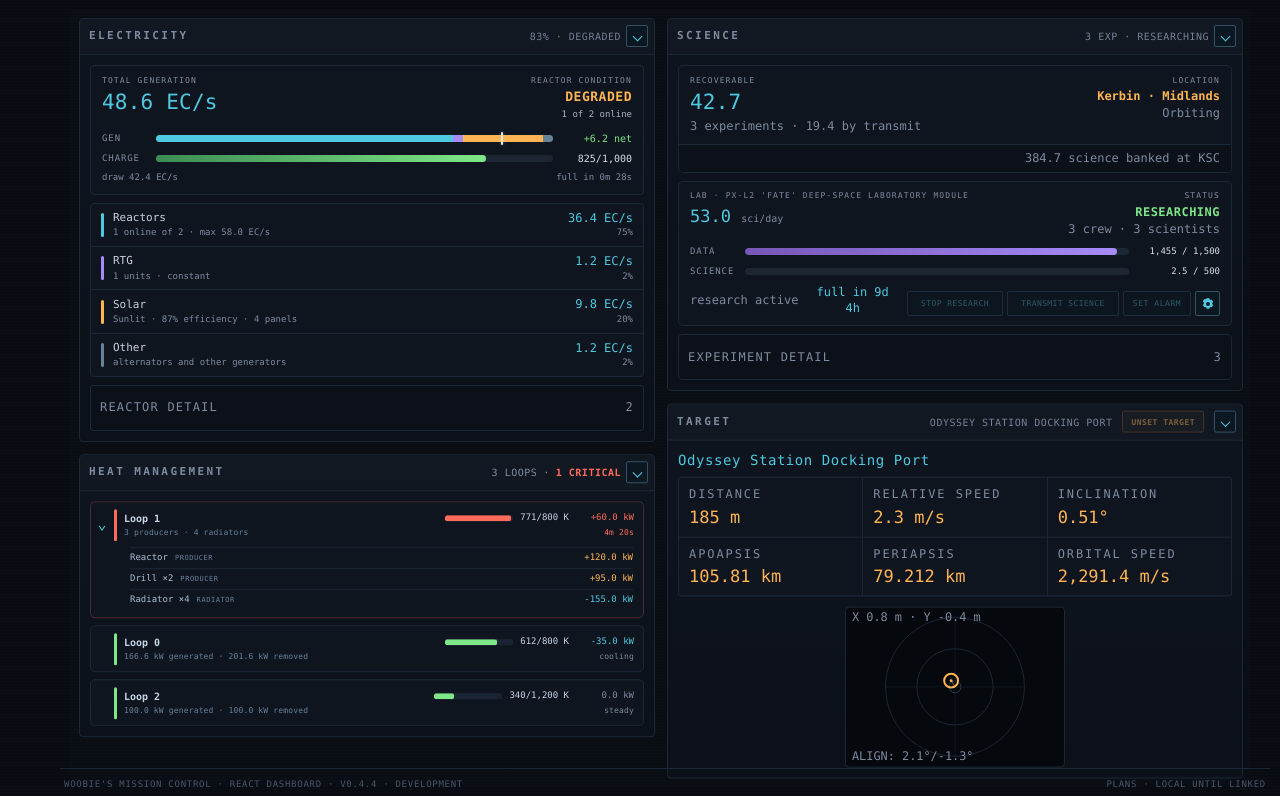
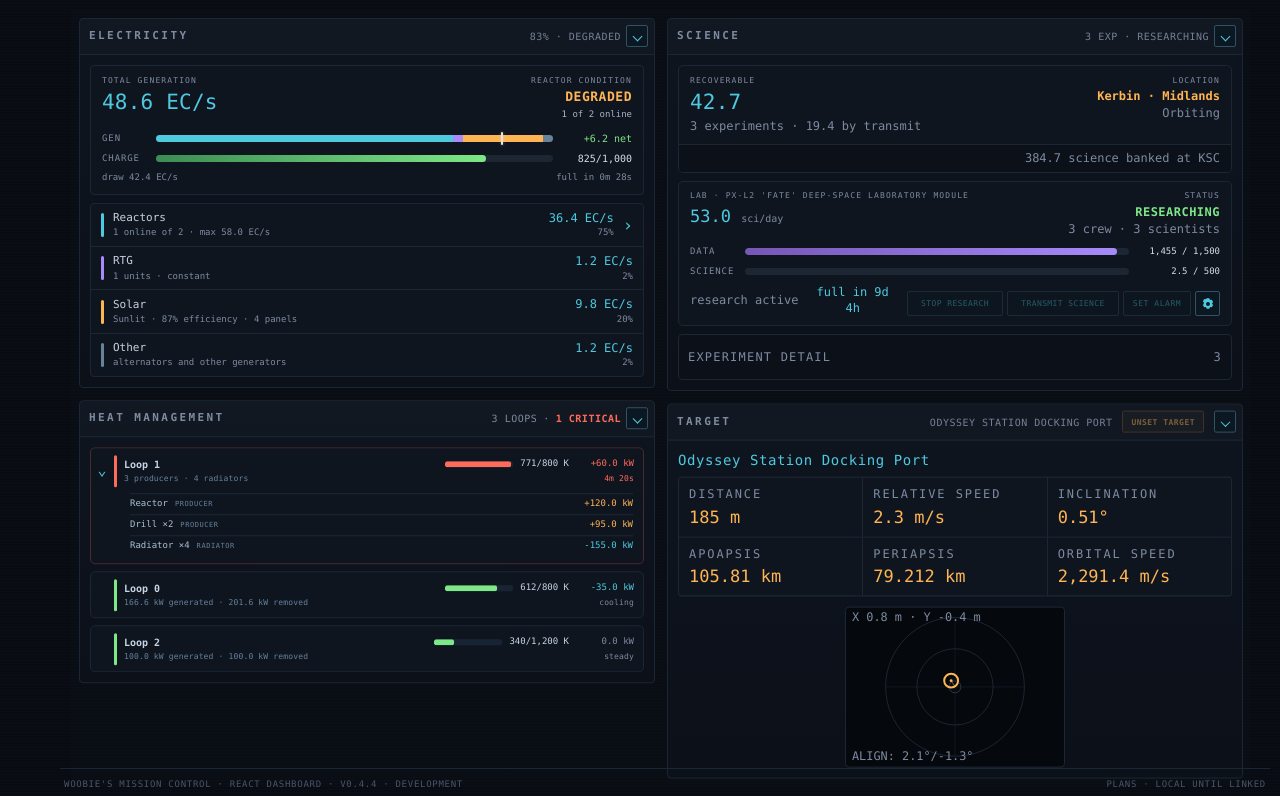
Before and after one commit to SacredWoobie/woobies-mission-control, a React (Vite) app in the folder frontend/: page / in a window 1280 px wide. Shown: the part 995-1791 px from the top of the page. Built offline with nearby package versions, Linux system fonts and the light colour scheme.

Commit message:
Drill into reactor detail in place

```diff
--- a/frontend/src/components/ElectricityPanel.tsx
+++ b/frontend/src/components/ElectricityPanel.tsx
@@ -1,4 +1,4 @@
-import { useEffect, useState } from "react";
+import { useEffect, useRef, useState, type RefObject } from "react";
 import {
   formatPercent,
   formatRateColumn,
@@ -147,13 +147,21 @@ function GenerationMeter({ model }: { model: ElectricityViewModel }) {
 
 function SourceLedger({
   generation,
+  hidden,
+  ledgerRef,
+  onOpenReactors,
+  reactorButtonRef,
   sources,
 }: {
   generation: number | undefined;
+  hidden: boolean;
+  ledgerRef: RefObject<HTMLDivElement | null>;
+  onOpenReactors?: () => void;
+  reactorButtonRef?: RefObject<HTMLButtonElement | null>;
   sources: ElectricitySourceViewModel[];
 }) {
   return (
-    <div className="ec-source-ledger" aria-label="Electricity generation by source">
+    <div className="ec-source-ledger" aria-label="Electricity generation by source" hidden={hidden} ref={ledgerRef}>
       {sources.map((source) => {
         const idle = !isFiniteNumber(source.outputEcPerSec) || source.outputEcPerSec <= 0.05;
         const share = (
@@ -162,8 +170,7 @@ function SourceLedger({
           && isFiniteNumber(source.outputEcPerSec)
           && source.outputEcPerSec > 0
         ) ? formatPercent(source.outputEcPerSec / generation * 100) : "—";
-        return (
-          <div className={`ec-source-row ${idle ? "idle" : ""}`} key={source.kind}>
+        const content = <>
             <span className={`ec-source-chip ${source.kind}`} />
             <span className="ec-source-copy">
               <strong>{source.label}</strong>
@@ -173,7 +180,21 @@ function SourceLedger({
               <strong>{ecRate(source.outputEcPerSec)}</strong>
               <small>{share}</small>
             </span>
-          </div>
+          </>;
+        return source.kind === "reactor" && onOpenReactors ? (
+          <button
+            aria-label="Open reactor detail"
+            className={`ec-source-row ec-source-button ${idle ? "idle" : ""}`}
+            key={source.kind}
+            onClick={onOpenReactors}
+            ref={reactorButtonRef}
+            type="button"
+          >
+            {content}
+            <span aria-hidden="true" className="ec-source-drill">›</span>
+          </button>
+        ) : (
+          <div className={`ec-source-row ${idle ? "idle" : ""}`} key={source.kind}>{content}</div>
         );
       })}
     </div>
@@ -183,14 +204,20 @@ function SourceLedger({
 function ReactorDetail({
   commandEnabled,
   controlResult,
+  detailOpen,
   onSendCommand,
+  onClose,
+  closeButtonRef,
   reactors,
   vesselGuid,
   warning,
 }: {
   commandEnabled: boolean;
   controlResult?: ReactorControlResult;
+  detailOpen: boolean;
   onSendCommand?: (command: TelemetryCommand) => boolean;
+  onClose: () => void;
+  closeButtonRef: RefObject<HTMLButtonElement | null>;
   reactors: ReactorTelemetry[];
   vesselGuid?: string;
   warning: boolean;
@@ -257,8 +284,18 @@ function ReactorDetail({
     }
   };
   return (
-    <details className={`rx-details ${warning ? "warn" : ""}`}>
-      <summary><span>Reactor detail</span><span>{reactors.length}</span></summary>
+    <section aria-label="Reactor detail" className={`rx-detail-view ${warning ? "warn" : ""}`} hidden={!detailOpen}>
+      <button
+        aria-label="Back to power sources"
+        className="rx-detail-back"
+        onClick={onClose}
+        ref={closeButtonRef}
+        type="button"
+      >
+        <span aria-hidden="true">‹</span>
+        <span>Reactors</span>
+        <span>{reactors.length}</span>
+      </button>
       <div className="rx-scroll"><div className="rx-list">{reactors.map((reactor, index) => {
         const isFusion = reactor.family === "fusion";
         const hasIntegrity = reactor.hasIntegrity !== false;
@@ -356,7 +393,7 @@ function ReactorDetail({
           {localError ?? result?.message}
         </div>
       )}
-    </details>
+    </section>
   );
 }
 
@@ -372,6 +409,32 @@ export function ElectricityPanel({
   snapshot: TelemetrySnapshot;
 }) {
   const model = selectElectricity(snapshot);
+  const [reactorDetailOpen, setReactorDetailOpen] = useState(false);
+  const [sourceSlotHeight, setSourceSlotHeight] = useState<number>();
+  const reactorButtonRef = useRef<HTMLButtonElement>(null);
+  const reactorBackRef = useRef<HTMLButtonElement>(null);
+  const sourceLedgerRef = useRef<HTMLDivElement>(null);
+  const reactorDetailWasOpenRef = useRef(false);
+  useEffect(() => {
+    if (model.reactors.length === 0 && reactorDetailOpen) setReactorDetailOpen(false);
+  }, [model.reactors.length, reactorDetailOpen]);
+  useEffect(() => {
+    if (reactorDetailOpen) {
+      reactorBackRef.current?.focus();
+    } else if (reactorDetailWasOpenRef.current) {
+      reactorButtonRef.current?.focus();
+    }
+    reactorDetailWasOpenRef.current = reactorDetailOpen;
+  }, [reactorDetailOpen]);
+  const openReactorDetail = () => {
+    const height = sourceLedgerRef.current?.getBoundingClientRect().height;
+    setSourceSlotHeight(height && height > 0 ? height : undefined);
+    setReactorDetailOpen(true);
+  };
+  const closeReactorDetail = () => {
+    setReactorDetailOpen(false);
+    setSourceSlotHeight(undefined);
+  };
   const deficit = isFiniteNumber(model.netEcPerSec) && model.netEcPerSec < -0.05;
   const heroLabel = model.tier === 1
     ? "Stored charge"
@@ -411,17 +474,29 @@ export function ElectricityPanel({
           <span className={model.etaKind === "empty" ? "danger" : ""}>{etaLabel(model)}</span>
         </div>
       </div>
-      {model.tier === 3 && (
-        <SourceLedger generation={model.generationEcPerSec} sources={model.sources} />
-      )}
+      {(model.tier === 3 || model.reactors.length > 0) && (
+        <div className="ec-source-slot" style={sourceSlotHeight ? { height: `${sourceSlotHeight}px` } : undefined}>
+          <SourceLedger
+            generation={model.generationEcPerSec}
+            hidden={reactorDetailOpen}
+            ledgerRef={sourceLedgerRef}
+            onOpenReactors={model.reactors.length > 0 ? openReactorDetail : undefined}
+            reactorButtonRef={reactorButtonRef}
+            sources={model.sources}
+          />
           <ReactorDetail
+            closeButtonRef={reactorBackRef}
             commandEnabled={commandEnabled}
             controlResult={controlResult}
+            detailOpen={reactorDetailOpen}
+            onClose={closeReactorDetail}
             onSendCommand={onSendCommand}
             reactors={model.reactors}
             vesselGuid={snapshot["v.guid"]}
             warning={model.status.tone === "danger"}
           />
+        </div>
+      )}
     </Panel>
   );
 }
--- a/frontend/src/styles.css
+++ b/frontend/src/styles.css
@@ -1209,8 +1209,12 @@ button { font: inherit; }
 .ec-meter-value.unknown { color: var(--slate); }
 .ec-flow-caption { display: flex; margin-top: 7px; color: var(--slate); font-size: 9px; justify-content: space-between; gap: 10px; }
 .ec-flow-caption .danger { color: var(--warn); }
-.ec-source-ledger { display: flex; margin-top: 8px; overflow: hidden; border: 1px solid var(--rule); border-radius: 4px; background: var(--rule); flex-direction: column; gap: 1px; }
+.ec-source-slot { margin-top: 8px; }
+.ec-source-ledger { display: flex; overflow: hidden; border: 1px solid var(--rule); border-radius: 4px; background: var(--rule); flex-direction: column; gap: 1px; }
 .ec-source-row { display: flex; min-width: 0; padding: 7px 10px; align-items: center; gap: 9px; background: var(--panel); }
+.ec-source-button { width: 100%; border: 0; color: inherit; cursor: pointer; font-family: var(--mono); text-align: left; }
+.ec-source-button:hover, .ec-source-button:focus-visible { background: #12202c; outline: none; }
+.ec-source-drill { flex: 0 0 auto; color: var(--cyan); font-size: 17px; line-height: 1; }
 .ec-source-row.idle { background: var(--panel-2); }
 .ec-source-chip { width: 3px; height: 24px; border-radius: 2px; flex: 0 0 3px; }
 .ec-source-copy { display: flex; min-width: 0; flex: 1; flex-direction: column; gap: 2px; }
@@ -1220,10 +1224,14 @@ button { font: inherit; }
 .ec-source-output strong { color: var(--cyan); font-size: 12px; font-weight: 500; font-variant-numeric: tabular-nums; }
 .ec-source-output small { color: var(--slate); font-size: 9px; }
 .ec-source-row.idle :is(.ec-source-copy strong, .ec-source-copy small, .ec-source-output strong, .ec-source-output small) { color: var(--slate-dim); }
-.rx-details { margin-top: 8px; border: 1px solid var(--rule); border-radius: 3px; background: var(--panel-2); }
-.rx-details summary { display: flex; padding: 6px 9px; align-items: center; justify-content: space-between; gap: 10px; color: var(--slate); cursor: pointer; font-size: 10px; letter-spacing: .1em; text-transform: uppercase; }
-.rx-details.warn summary { color: #f87171; }
-.rx-scroll { max-height: min(270px,35vh); padding: 7px; overflow-y: auto; border-top: 1px solid var(--rule); }
+.rx-detail-view { display: grid; height: 100%; overflow: hidden; border: 1px solid var(--rule); border-radius: 4px; background: var(--panel-2); grid-template-rows: auto minmax(0,1fr) auto; }
+.rx-detail-view[hidden], .ec-source-ledger[hidden] { display: none; }
+.rx-detail-back { display: grid; width: 100%; min-height: 31px; padding: 5px 9px; border: 0; align-items: center; grid-template-columns: 16px minmax(0,1fr) auto; gap: 6px; color: var(--slate); background: var(--panel); cursor: pointer; font: 10px var(--mono); letter-spacing: .1em; text-align: left; text-transform: uppercase; }
+.rx-detail-back > span:first-child { color: var(--cyan); font-size: 17px; line-height: 1; }
+.rx-detail-back > span:last-child { color: var(--slate-dim); }
+.rx-detail-back:hover, .rx-detail-back:focus-visible { color: var(--cyan); background: #12202c; outline: none; }
+.rx-detail-view.warn .rx-detail-back { color: #f87171; }
+.rx-scroll { min-height: 0; padding: 7px; overflow-y: auto; border-top: 1px solid var(--rule); }
 .rx-list { display: flex; flex-direction: column; gap: 6px; }
 .rx-card { padding: 7px 9px; border: 1px solid var(--rule); border-radius: 3px; background: var(--panel); }
 .rx-head { display: flex; min-width: 0; align-items: center; gap: 8px; }
```
Also changed, not shown: 2 other files (tests, documents, lock files or other folders). Lines whose indentation alone changed are shown as unchanged.
